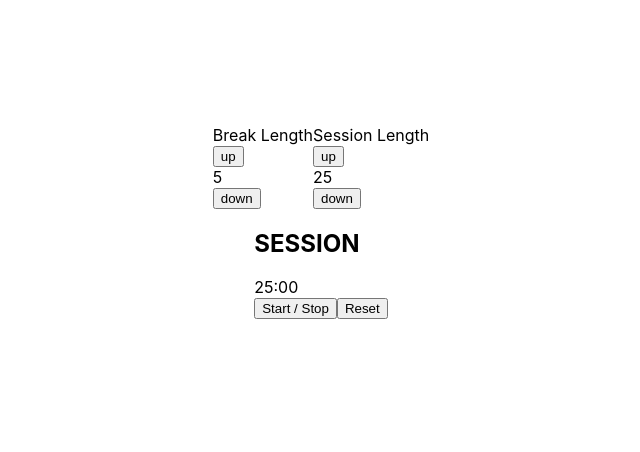
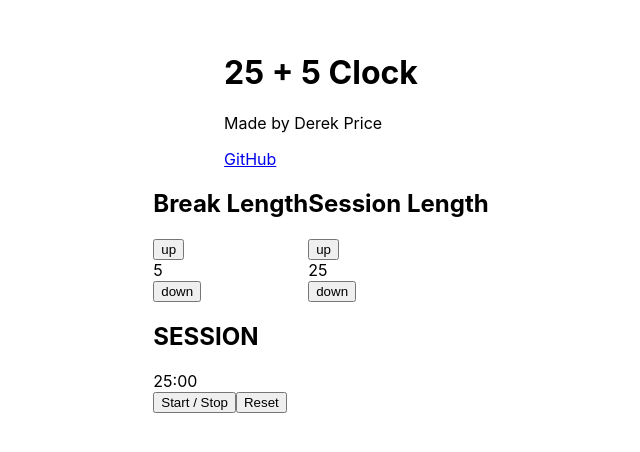
Before and after one commit to DerekPixel/25-plus-5-clock, a React (Create React App) app: page / in a window 1280 px wide. Shown: the part 178-630 px from the top of the page, without its empty margins (319-959 px from the left). Built offline with nearby package versions, Linux system fonts and the light colour scheme.

Commit message:
added header and classes

```diff
--- a/src/App.jsx
+++ b/src/App.jsx
@@ -10,16 +10,30 @@ function App() {
 
   return (
     <div className="App">
+      <header>
+        <h1 className="title">25 + 5 Clock</h1>
+        <div className="creds-div">
+          <p className="cred">Made by Derek Price</p>
+          <a className="cred" href="https://github.com/DerekPixel/25-plus-5-clock">GitHub</a>
+        </div>
+      </header>
+      <div className="container">
         <div className="controls">
-        <div>
-          <div id="break-label">
+          <div
+            className='break'
+          >
+            <h2 id="break-label">
               Break Length
-          </div>
+            </h2>
+            <div
+              className='break-btns'
+            >
               <button
                 id="break-increment"
                 onClick={() => handleIncrement(setBreakLength, breakLength)}
               >up</button>
               <div
+                className='length'
                 id="break-length"
               >{breakLength}</div>
               <button
@@ -27,15 +41,22 @@ function App() {
                 onClick={() => handleDecrement(setBreakLength, breakLength)}
               >down</button>
             </div>
-        <div>
-          <div id="session-label">
+          </div>
+          <div
+            className='session'
+          >
+            <h2 id="session-label">
               Session Length
-          </div>
+            </h2>
+            <div
+              className='session-btns'
+            >
               <button
                 id="session-increment"
                 onClick={() => handleIncrement(setSessionLength, sessionLength)}
               >up</button>
               <div
+                className='length'
                 id="session-length"
               >{sessionLength}</div>
               <button
@@ -44,13 +65,14 @@ function App() {
               >down</button>
             </div>
           </div>
-
+        </div>
         <Timer
           breakLength={breakLength}
           sessionLength={sessionLength}
           setBreakLength={(newLength) => setBreakLength(newLength)}
           setSessionLength={(newLength) => setSessionLength(newLength)}
         />
+      </div>
 
     </div>
   );
```
Lines whose indentation alone changed are shown as unchanged.
